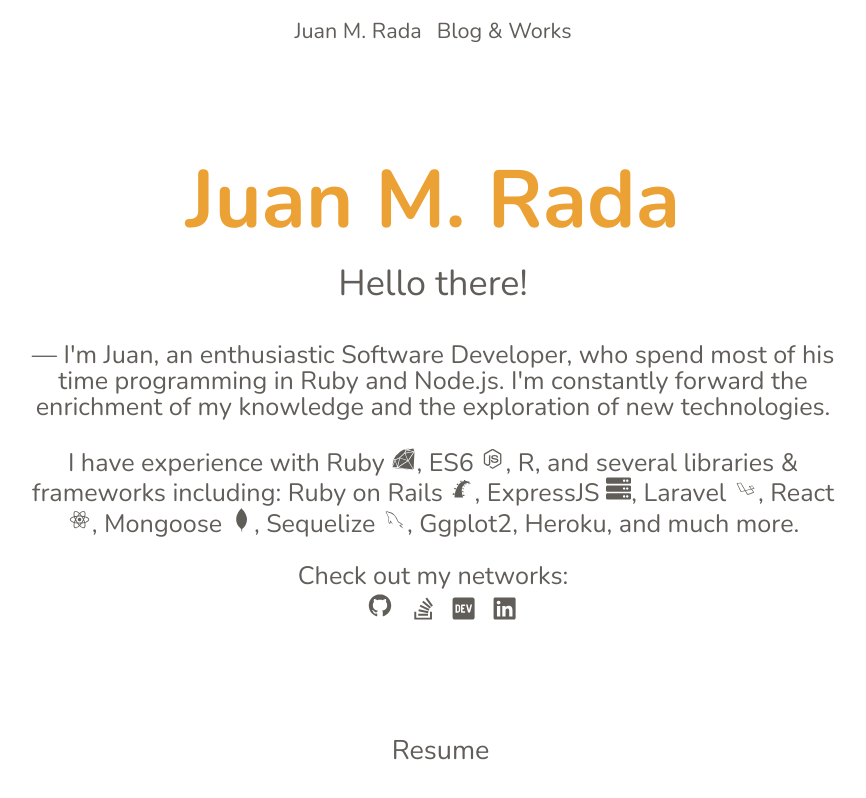
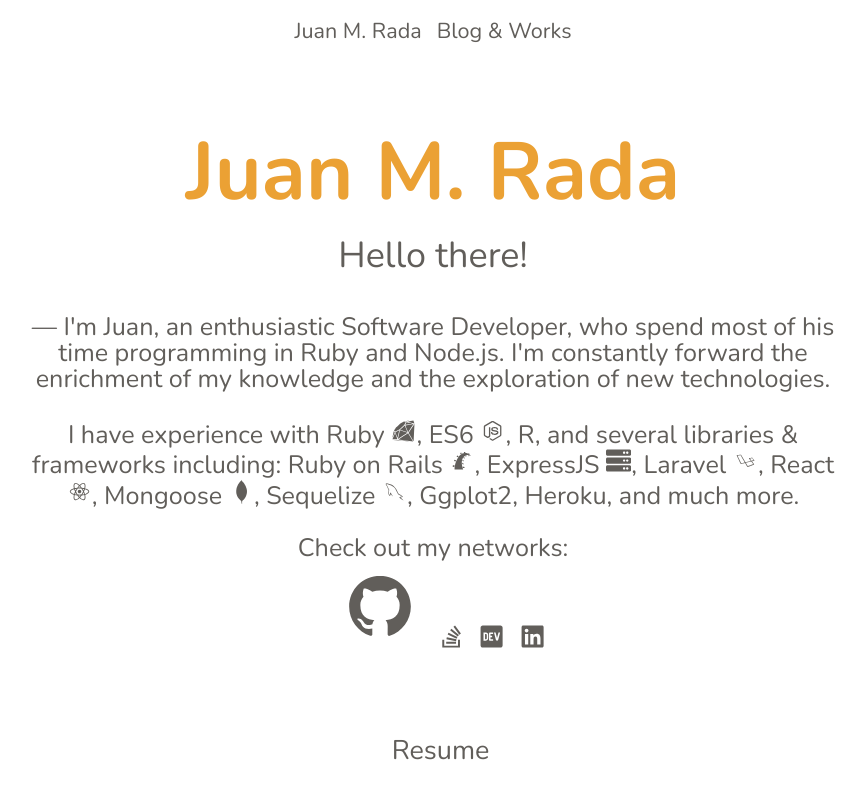
Before and after one commit to jmrada14/sairtun-v1, a Gatsby site: page / in a window 1280 px wide. Shown: the whole page, without its empty margins (207-1073 px from the left). Built offline with nearby package versions, Linux system fonts and the light colour scheme; Gatsby itself is replaced by a stand-in of ours; a small style sheet from the web is missing.

Commit message:
size of icons

```diff
--- a/src/components/bio.js
+++ b/src/components/bio.js
@@ -94,7 +94,7 @@
                            <br/>
                            Check out my networks:<br/>
 
-                        <Linky href="https://github.com/jmrada14" target="_blank"> <DiGithubBadge size={32}/> </Linky>
+                        <Linky href="https://github.com/jmrada14" target="_blank"> <DiGithubBadge size={88}/> </Linky>
                         <Linky href="https://stackoverflow.com/users/11632596/sairtun?tab=profile" target="_blank"> <FaStackOverflow/> </Linky>
                         <Linky href="https://dev.to/jmrada14" target="_blank"> <FaDev/> </Linky>
                         <Linky href="https://www.linkedin.com/in/juan-rada-4b997b190/" target="_blank"> <FaLinkedin/> </Linky>
```
